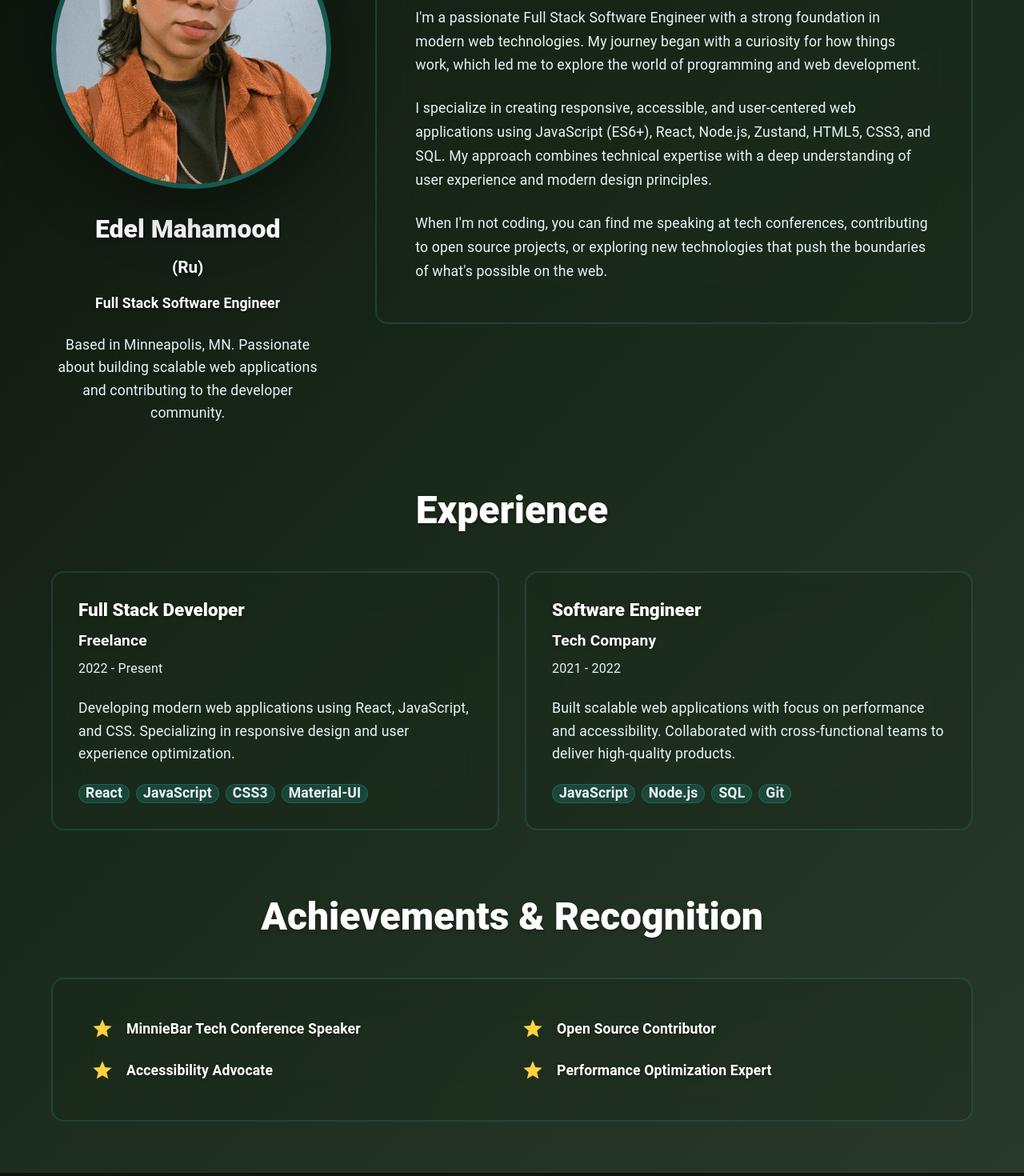
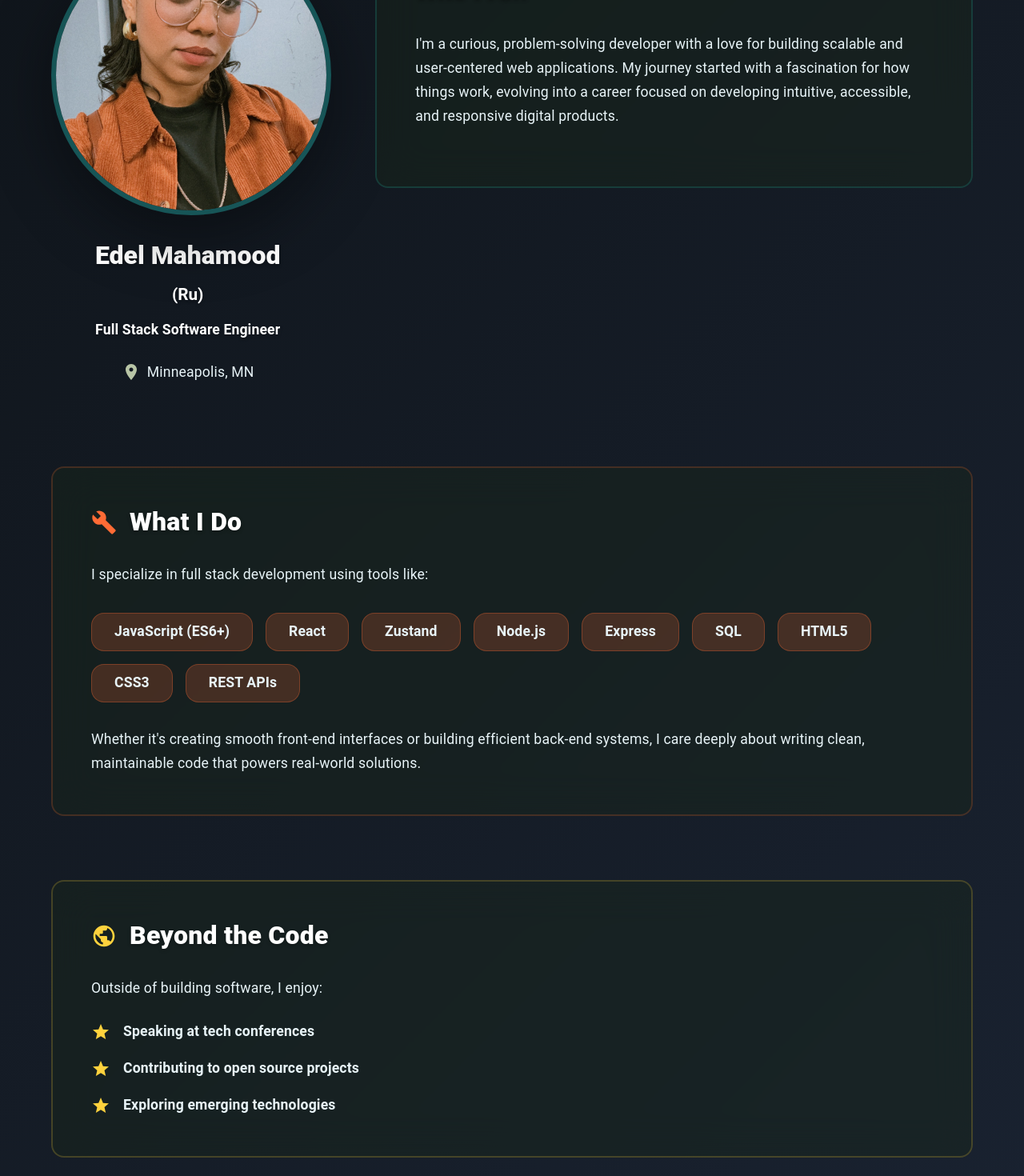
Before and after one commit to edelessa/portfolio, a React (Vite) app: page /about in a window 1280 px wide. Shown: the part 480-1950 px from the top of the page at 80% size. Built offline with nearby package versions, Linux system fonts and the light colour scheme.

Commit message:
Updated About page with new content and improved formatting

```diff
--- a/src/pages/About.jsx
+++ b/src/pages/About.jsx
@@ -1,53 +1,63 @@
+import React from 'react';
 import { Box, Container, Typography, Grid, Paper, Avatar, Chip, Divider } from '@mui/material';
 import { motion } from 'framer-motion';
+import { useInView } from 'react-intersection-observer';
 import CodeIcon from '@mui/icons-material/Code';
 import SchoolIcon from '@mui/icons-material/School';
 import WorkIcon from '@mui/icons-material/Work';
 import StarIcon from '@mui/icons-material/Star';
+import LocationOnIcon from '@mui/icons-material/LocationOn';
+import PsychologyIcon from '@mui/icons-material/Psychology';
+import BuildIcon from '@mui/icons-material/Build';
+import PublicIcon from '@mui/icons-material/Public';
 
 const MotionBox = motion(Box);
 const MotionPaper = motion(Paper);
+const MotionTypography = motion(Typography);
 
 function About() {
-  const experiences = [
-    {
-      title: 'Full Stack Developer',
-      company: 'Freelance',
-      period: '2022 - Present',
-      description: 'Developing modern web applications using React, JavaScript, and CSS. Specializing in responsive design and user experience optimization.',
-      skills: ['React', 'JavaScript', 'CSS3', 'Material-UI']
-    },
-    {
-      title: 'Software Engineer',
-      company: 'Tech Company',
-      period: '2021 - 2022',
-      description: 'Built scalable web applications with focus on performance and accessibility. Collaborated with cross-functional teams to deliver high-quality products.',
-      skills: ['JavaScript', 'Node.js', 'SQL', 'Git']
-    }
+  const { ref, inView } = useInView({
+    triggerOnce: true,
+    threshold: 0.1,
+  });
+
+  const skills = [
+    'JavaScript (ES6+)',
+    'React',
+    'Zustand',
+    'Node.js',
+    'Express',
+    'SQL',
+    'HTML5',
+    'CSS3',
+    'REST APIs'
   ];
 
-  const achievements = [
-    'MinnieBar Tech Conference Speaker',
-    'Open Source Contributor',
-    'Accessibility Advocate',
-    'Performance Optimization Expert'
+  const interests = [
+    'Speaking at tech conferences',
+    'Contributing to open source projects',
+    'Exploring emerging technologies'
   ];
 
   return (
-    <Box sx={{
+    <Box
+      ref={ref}
+      sx={{
         py: 8,
-      background: 'linear-gradient(135deg, #0a0f0a 0%, #1a2a1a 50%, #2a3a2a 100%)',
-      minHeight: '100vh'
-    }}>
+        background: 'linear-gradient(135deg, #0f1419 0%, #1a2332 100%)',
+        minHeight: '100vh',
+        color: 'text.primary'
+      }}
+    >
       <Container maxWidth="lg">
         {/* Header */}
         <MotionBox
           initial={{ opacity: 0, y: 30 }}
-          animate={{ opacity: 1, y: 0 }}
+          animate={inView ? { opacity: 1, y: 0 } : {}}
           transition={{ duration: 0.8 }}
           sx={{ textAlign: 'center', mb: 8 }}
         >
-          <Typography
+          <MotionTypography
             variant="h1"
             gutterBottom
             sx={{
@@ -56,11 +66,14 @@ function About() {
               fontWeight: 900,
               lineHeight: 1.05,
               letterSpacing: '-0.02em',
+              background: 'linear-gradient(135deg, #ffd23d 30%, #ff6b35 90%)',
+              WebkitBackgroundClip: 'text',
+              WebkitTextFillColor: 'transparent',
             }}
           >
             About Me
-          </Typography>
-          <Typography
+          </MotionTypography>
+          <MotionTypography
             variant="h5"
             sx={{
               color: '#e8f4f8',
@@ -71,9 +84,9 @@ function About() {
               fontWeight: 400,
             }}
           >
-            Passionate about creating exceptional digital experiences through clean code,
-            innovative design, and cutting-edge web technologies.
-          </Typography>
+            Hi, I'm <strong>Edel Mahamood (Ru)</strong> — a Full Stack Software Engineer based in <strong>Minneapolis, MN</strong>,
+            passionate about crafting exceptional digital experiences through clean code, thoughtful design, and modern web technologies.
+          </MotionTypography>
         </MotionBox>
 
         {/* Profile Section */}
@@ -81,7 +94,7 @@ function About() {
           <Grid item xs={12} md={4}>
             <MotionBox
               initial={{ opacity: 0, x: -30 }}
-              animate={{ opacity: 1, x: 0 }}
+              animate={inView ? { opacity: 1, x: 0 } : {}}
               transition={{ duration: 0.8, delay: 0.2 }}
               sx={{ textAlign: 'center' }}
             >
@@ -112,17 +125,19 @@ function About() {
               <Typography variant="h6" sx={{ color: '#ff6b35', mb: 3, fontWeight: 600, fontSize: '1.1rem' }}>
                 Full Stack Software Engineer
               </Typography>
+              <Box sx={{ display: 'flex', alignItems: 'center', justifyContent: 'center', gap: 1, mb: 3 }}>
+                <LocationOnIcon sx={{ color: '#b8c5a6' }} />
                 <Typography variant="body1" sx={{ color: '#b8c5a6', lineHeight: 1.6, fontSize: '1.1rem' }}>
-                Based in Minneapolis, MN. Passionate about building scalable web applications
-                and contributing to the developer community.
+                  Minneapolis, MN
                 </Typography>
+              </Box>
             </MotionBox>
           </Grid>
 
           <Grid item xs={12} md={8}>
             <MotionBox
               initial={{ opacity: 0, x: 30 }}
-              animate={{ opacity: 1, x: 0 }}
+              animate={inView ? { opacity: 1, x: 0 } : {}}
               transition={{ duration: 0.8, delay: 0.4 }}
             >
               <Paper
@@ -136,119 +151,113 @@ function About() {
                 }}
               >
                 <Typography variant="h4" sx={{ color: '#ffffff', mb: 4, fontWeight: 800, fontSize: '2rem' }}>
-                  My Story
+                  Who I Am
                 </Typography>
                 <Typography variant="body1" sx={{ color: '#e8f4f8', mb: 3, lineHeight: 1.7, fontSize: '1.1rem' }}>
-                  I'm a passionate Full Stack Software Engineer with a strong foundation in modern web technologies.
-                  My journey began with a curiosity for how things work, which led me to explore the world of programming
-                  and web development.
-                </Typography>
-                <Typography variant="body1" sx={{ color: '#e8f4f8', mb: 3, lineHeight: 1.7, fontSize: '1.1rem' }}>
-                  I specialize in creating responsive, accessible, and user-centered web applications using JavaScript (ES6+),
-                  React, Node.js, Zustand, HTML5, CSS3, and SQL. My approach combines technical expertise with a deep
-                  understanding of user experience and modern design principles.
-                </Typography>
-                <Typography variant="body1" sx={{ color: '#e8f4f8', lineHeight: 1.7, fontSize: '1.1rem' }}>
-                  When I'm not coding, you can find me speaking at tech conferences, contributing to open source projects,
-                  or exploring new technologies that push the boundaries of what's possible on the web.
+                  I'm a curious, problem-solving developer with a love for building scalable and user-centered web applications.
+                  My journey started with a fascination for how things work, evolving into a career focused on developing
+                  intuitive, accessible, and responsive digital products.
                 </Typography>
               </Paper>
             </MotionBox>
           </Grid>
         </Grid>
 
-        {/* Experience Section */}
+        {/* What I Do Section */}
         <MotionBox
           initial={{ opacity: 0, y: 30 }}
-          animate={{ opacity: 1, y: 0 }}
+          animate={inView ? { opacity: 1, y: 0 } : {}}
           transition={{ duration: 0.8, delay: 0.6 }}
           sx={{ mb: 10 }}
         >
-          <Typography
-            variant="h3"
+          <Paper
+            elevation={0}
             sx={{
-              color: '#ffffff',
-              mb: 6,
-              textAlign: 'center',
-              fontWeight: 800,
-              fontSize: { xs: '2rem', md: '3rem' },
+              p: 6,
+              background: 'rgba(26, 42, 26, 0.4)',
+              backdropFilter: 'blur(25px)',
+              border: '2px solid rgba(255, 107, 53, 0.2)',
+              borderRadius: 4,
             }}
           >
-            Experience
+            <Box sx={{ display: 'flex', alignItems: 'center', gap: 2, mb: 4 }}>
+              <BuildIcon sx={{ color: '#ff6b35', fontSize: 32 }} />
+              <Typography variant="h4" sx={{ color: '#ffffff', fontWeight: 800, fontSize: '2rem' }}>
+                What I Do
               </Typography>
-          <Grid container spacing={4}>
-            {experiences.map((exp, index) => (
-              <Grid item xs={12} md={6} key={exp.title}>
-                <MotionPaper
-                  initial={{ opacity: 0, y: 30 }}
-                  animate={{ opacity: 1, y: 0 }}
-                  transition={{ duration: 0.6, delay: 0.8 + index * 0.2 }}
-                  elevation={0}
-                  sx={{
-                    p: 4,
-                    background: 'rgba(26, 42, 26, 0.4)',
-                    backdropFilter: 'blur(25px)',
-                    border: '2px solid rgba(32, 178, 170, 0.2)',
-                    borderRadius: 4,
-                    height: '100%',
-                    '&:hover': {
-                      borderColor: 'rgba(32, 178, 170, 0.4)',
-                      transform: 'translateY(-5px)',
-                    },
-                  }}
-                >
-                  <Typography variant="h5" sx={{ color: '#ffffff', mb: 1, fontWeight: 800, fontSize: '1.4rem' }}>
-                    {exp.title}
+            </Box>
+            <Typography variant="body1" sx={{ color: '#e8f4f8', mb: 4, lineHeight: 1.7, fontSize: '1.1rem' }}>
+              I specialize in full stack development using tools like:
             </Typography>
-                  <Typography variant="h6" sx={{ color: '#20b2aa', mb: 1, fontWeight: 700, fontSize: '1.2rem' }}>
-                    {exp.company}
-                  </Typography>
-                  <Typography variant="body2" sx={{ color: '#b8c5a6', mb: 3, fontSize: '1rem' }}>
-                    {exp.period}
-                  </Typography>
-                  <Typography variant="body1" sx={{ color: '#e8f4f8', mb: 3, lineHeight: 1.6, fontSize: '1.1rem' }}>
-                    {exp.description}
-                  </Typography>
-                  <Box sx={{ display: 'flex', flexWrap: 'wrap', gap: 1 }}>
-                    {exp.skills.map((skill) => (
+            <Box sx={{ display: 'flex', flexWrap: 'wrap', gap: 2, mb: 4 }}>
+              {skills.map((skill) => (
                 <Chip
                   key={skill}
                   label={skill}
-                        size="small"
                   sx={{
-                          backgroundColor: 'rgba(32, 178, 170, 0.2)',
-                          color: '#20b2aa',
-                          border: '1px solid rgba(32, 178, 170, 0.3)',
+                    backgroundColor: 'rgba(255, 107, 53, 0.2)',
+                    color: '#ff6b35',
+                    border: '1px solid rgba(255, 107, 53, 0.3)',
                     fontWeight: 600,
-                          fontSize: '0.9rem',
+                    fontSize: '1rem',
+                    padding: '8px 16px',
+                    height: 'auto',
                   }}
                 />
               ))}
             </Box>
-                </MotionPaper>
-              </Grid>
-            ))}
-          </Grid>
+            <Typography variant="body1" sx={{ color: '#e8f4f8', lineHeight: 1.7, fontSize: '1.1rem' }}>
+              Whether it's creating smooth front-end interfaces or building efficient back-end systems,
+              I care deeply about writing clean, maintainable code that powers real-world solutions.
+            </Typography>
+          </Paper>
         </MotionBox>
 
-        {/* Achievements Section */}
+        {/* Beyond the Code Section */}
         <MotionBox
           initial={{ opacity: 0, y: 30 }}
-          animate={{ opacity: 1, y: 0 }}
+          animate={inView ? { opacity: 1, y: 0 } : {}}
+          transition={{ duration: 0.8, delay: 0.8 }}
+          sx={{ mb: 10 }}
+        >
+          <Paper
+            elevation={0}
+            sx={{
+              p: 6,
+              background: 'rgba(26, 42, 26, 0.4)',
+              backdropFilter: 'blur(25px)',
+              border: '2px solid rgba(255, 210, 61, 0.2)',
+              borderRadius: 4,
+            }}
+          >
+            <Box sx={{ display: 'flex', alignItems: 'center', gap: 2, mb: 4 }}>
+              <PublicIcon sx={{ color: '#ffd23d', fontSize: 32 }} />
+              <Typography variant="h4" sx={{ color: '#ffffff', fontWeight: 800, fontSize: '2rem' }}>
+                Beyond the Code
+              </Typography>
+            </Box>
+            <Typography variant="body1" sx={{ color: '#e8f4f8', mb: 3, lineHeight: 1.7, fontSize: '1.1rem' }}>
+              Outside of building software, I enjoy:
+            </Typography>
+            <Box sx={{ display: 'flex', flexDirection: 'column', gap: 2 }}>
+              {interests.map((interest, index) => (
+                <Box key={interest} sx={{ display: 'flex', alignItems: 'center', gap: 2 }}>
+                  <StarIcon sx={{ color: '#ffd23d', fontSize: 24 }} />
+                  <Typography variant="body1" sx={{ color: '#e8f4f8', lineHeight: 1.7, fontSize: '1.1rem' }}>
+                    <strong>{interest}</strong>
+                  </Typography>
+                </Box>
+              ))}
+            </Box>
+          </Paper>
+        </MotionBox>
+
+        {/* Let's Build Something Great Section */}
+        <MotionBox
+          initial={{ opacity: 0, y: 30 }}
+          animate={inView ? { opacity: 1, y: 0 } : {}}
           transition={{ duration: 0.8, delay: 1.0 }}
         >
-          <Typography
-            variant="h3"
-            sx={{
-              color: '#ffffff',
-              mb: 6,
-              textAlign: 'center',
-              fontWeight: 800,
-              fontSize: { xs: '2rem', md: '3rem' },
-            }}
-          >
-            Achievements & Recognition
-          </Typography>
           <Paper
             elevation={0}
             sx={{
@@ -257,25 +266,19 @@ function About() {
               backdropFilter: 'blur(25px)',
               border: '2px solid rgba(32, 178, 170, 0.2)',
               borderRadius: 4,
+              textAlign: 'center',
             }}
           >
-            <Grid container spacing={3}>
-              {achievements.map((achievement, index) => (
-                <Grid item xs={12} sm={6} key={achievement}>
-                  <MotionBox
-                    initial={{ opacity: 0, x: -20 }}
-                    animate={{ opacity: 1, x: 0 }}
-                    transition={{ duration: 0.5, delay: 1.2 + index * 0.1 }}
-                    sx={{ display: 'flex', alignItems: 'center', gap: 2 }}
-                  >
-                    <StarIcon sx={{ color: '#ffd23d', fontSize: 28 }} />
-                    <Typography variant="h6" sx={{ color: '#ffffff', fontWeight: 700, fontSize: '1.1rem' }}>
-                      {achievement}
+            <Box sx={{ display: 'flex', alignItems: 'center', justifyContent: 'center', gap: 2, mb: 4 }}>
+              <PsychologyIcon sx={{ color: '#20b2aa', fontSize: 32 }} />
+              <Typography variant="h4" sx={{ color: '#ffffff', fontWeight: 800, fontSize: '2rem' }}>
+                Let's Build Something Great
               </Typography>
-                  </MotionBox>
-                </Grid>
-              ))}
-            </Grid>
+            </Box>
+            <Typography variant="body1" sx={{ color: '#e8f4f8', lineHeight: 1.7, fontSize: '1.1rem', maxWidth: 800, mx: 'auto' }}>
+              I'm always excited to collaborate on projects that make a difference — whether it's with a growing startup,
+              an established company, or an open-source community.
+            </Typography>
           </Paper>
         </MotionBox>
       </Container>
```
Lines whose indentation alone changed are shown as unchanged.
